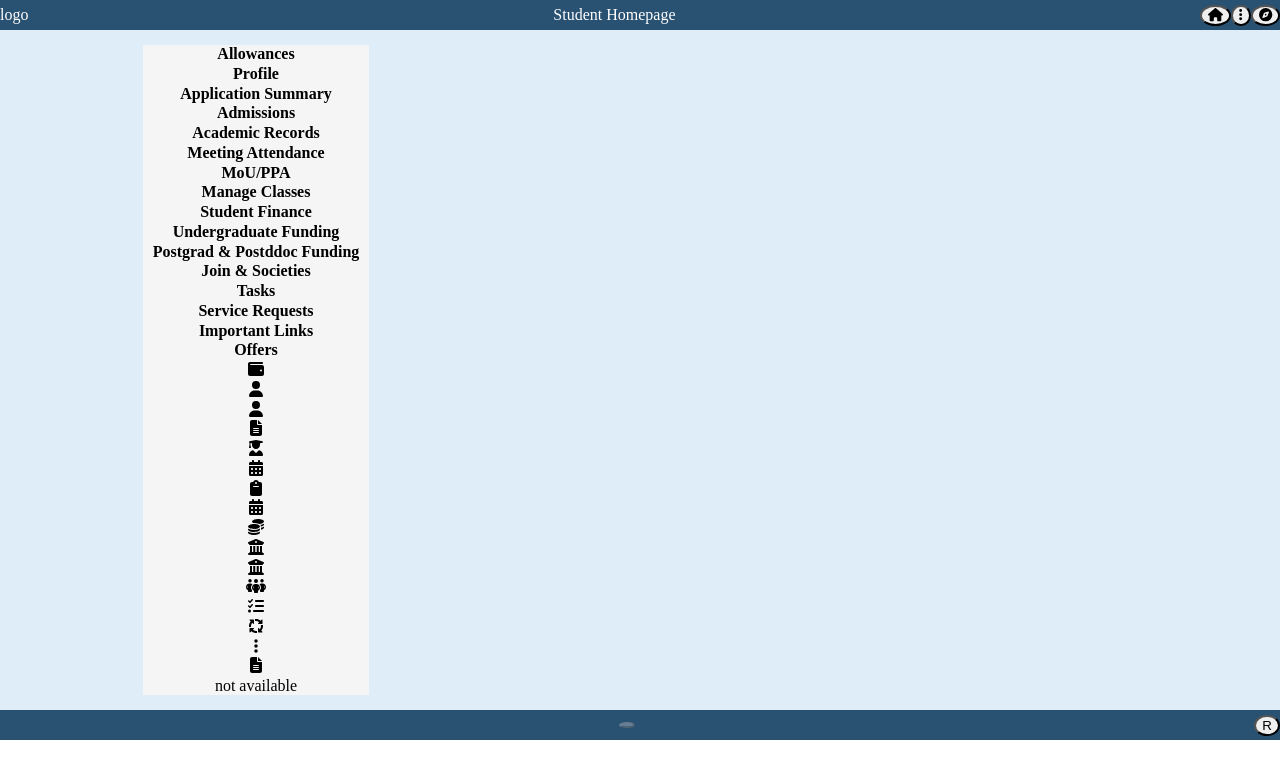
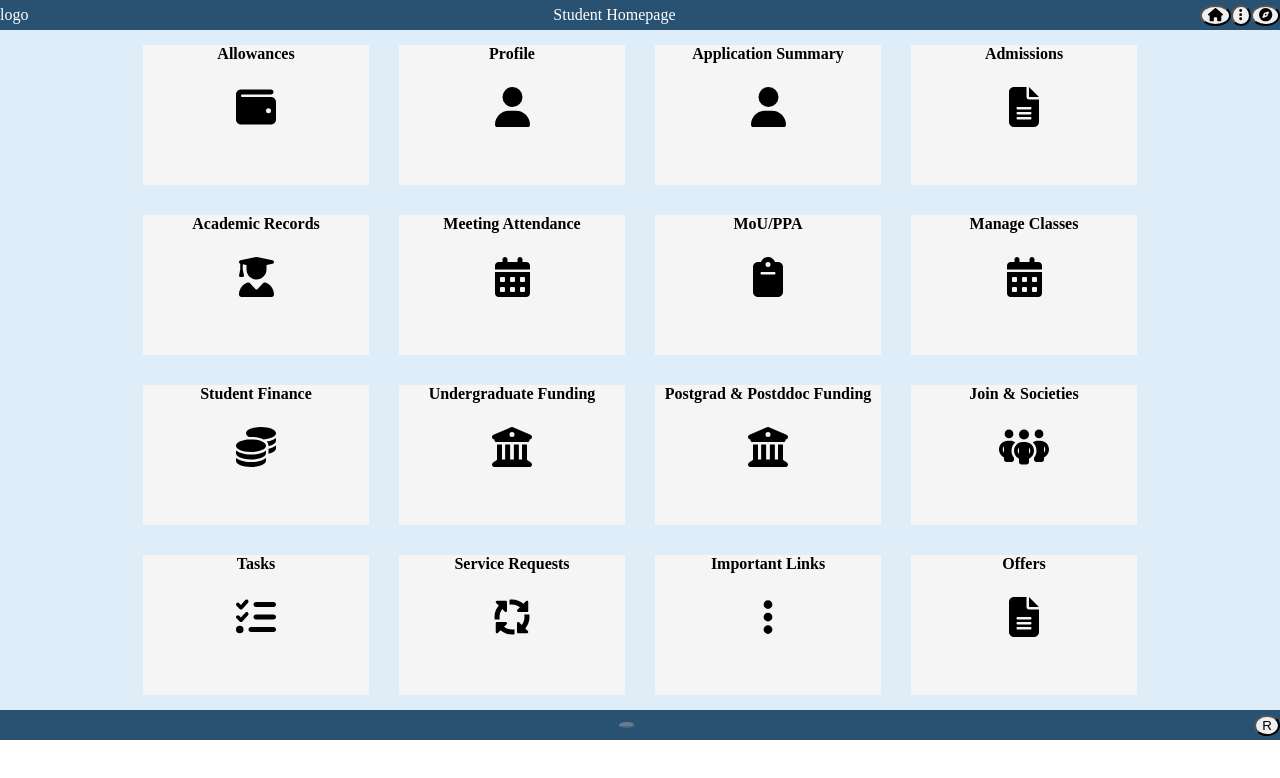
Before and after one commit to kenene-songezo/PeopleSoftUCT-clone, an Angular app in the folder Peoplesoft-Clone/: page / in a window 1280 px wide. Shown: the top 778 px of the page. Built offline with nearby package versions, Linux system fonts and the light colour scheme.

Commit message:
Co-authored-by: Tefo Motaung <tefopsalm37@gmail.com>

```diff
--- a/Peoplesoft-Clone/angular.json
+++ b/Peoplesoft-Clone/angular.json
@@ -101,5 +101,8 @@
         }
       }
     }
+  },
+  "cli": {
+    "analytics": false
   }
 }
--- a/Peoplesoft-Clone/src/app/home/home.component.css
+++ b/Peoplesoft-Clone/src/app/home/home.component.css
@@ -44,6 +44,10 @@ button{
   margin: 0;
 }
 
+.item>fa-icon{
+  font-size: 40px;
+}
+
 
 .footer{
   width: 100%;
--- a/Peoplesoft-Clone/src/app/home/home.component.html
+++ b/Peoplesoft-Clone/src/app/home/home.component.html
@@ -13,10 +13,10 @@
 <!-- body -->
 <div class="body">
   <div class="tiles">
-    <div class="item">
-      <h4 *ngFor="let tileItem of tileItems">{{ tileItem }}</h4>
-      <div *ngFor="let faItem of faArr"><fa-icon [icon]="faItem"></fa-icon></div>
-      <div>not available</div>
+    <div class="item" *ngFor="let tileItem of tileItems">
+      <h4>{{ tileItem.heading }}</h4>
+      <fa-icon [icon]="tileItem.icon"></fa-icon>
+      <p>{{tileItem.status}}</p>
     </div>
   </div>
 </div>
--- a/Peoplesoft-Clone/src/app/home/home.component.ts
+++ b/Peoplesoft-Clone/src/app/home/home.component.ts
@@ -1,4 +1,5 @@
 import { Component } from '@angular/core';
+import { TileItems } from './types/types.inteface';
 import {
   faWallet,
   faBuildingColumns,
@@ -29,41 +30,70 @@ export class HomeComponent {
   faEllipsesVertical = faEllipsisVertical;
   faCompass = faCompass;
 
-
-  faArr:  any[]= [faWallet,
-    faUser,
-    faUser,
-    faFileLines,
-    faUserGraduate,
-    faCalendarDays,
-    faClipboard,
-    faCalendarDays,
-    faCoins,
-    faBuildingColumns,
-    faBuildingColumns,
-    faPeopleGroup,
-    faListCheck,
-    faArrowsSpin,
-    faEllipsisVertical,
-    faFileLines,
-  ];
-
-  tileItems: string[] = [
-    'Allowances',
-    'Profile',
-    'Application Summary',
-    'Admissions',
-    'Academic Records',
-    'Meeting Attendance',
-    'MoU/PPA',
-    'Manage Classes',
-    'Student Finance',
-    'Undergraduate Funding',
-    'Postgrad & Postddoc Funding',
-    'Join & Societies',
-    'Tasks',
-    'Service Requests',
-    'Important Links',
-    'Offers',
+  tileItems: TileItems[] = [
+    {
+      heading: 'Allowances',
+      icon: faWallet,
+    },
+    {
+      heading: 'Profile',
+      icon: faUser,
+    },
+    {
+        heading: 'Application Summary',
+        icon: faUser,
+    },
+    {
+      heading:'Admissions',
+      icon: faFileLines,
+    },
+    {
+      heading: 'Academic Records',
+        icon: faUserGraduate,
+    },
+    {
+      heading: 'Meeting Attendance',
+      icon:faCalendarDays,
+    },
+    {
+      heading: 'MoU/PPA',
+      icon:faClipboard,
+    },
+    {
+      heading: 'Manage Classes',
+      icon:faCalendarDays,
+    },
+    {
+      heading: 'Student Finance',
+      icon: faCoins,
+    },
+    {
+      heading: 'Undergraduate Funding',
+      icon:faBuildingColumns
+    },
+    {
+      heading: 'Postgrad & Postddoc Funding',
+      icon:faBuildingColumns
+    },
+    {
+      heading: 'Join & Societies',
+      icon: faPeopleGroup,
+    },
+    {
+      heading: 'Tasks',
+      icon: faListCheck,
+    },
+    {
+      heading: 'Service Requests',
+      icon: faArrowsSpin,
+    },
+    {
+      heading: 'Important Links',
+      icon: faEllipsisVertical,
+    },
+    {
+      heading: 'Offers',
+      icon: faFileLines,
+    }
   ];
 }
```
Also changed, not shown: Peoplesoft-Clone/src/app/home/types/types.inteface.ts (added, +7 -0 lines).
